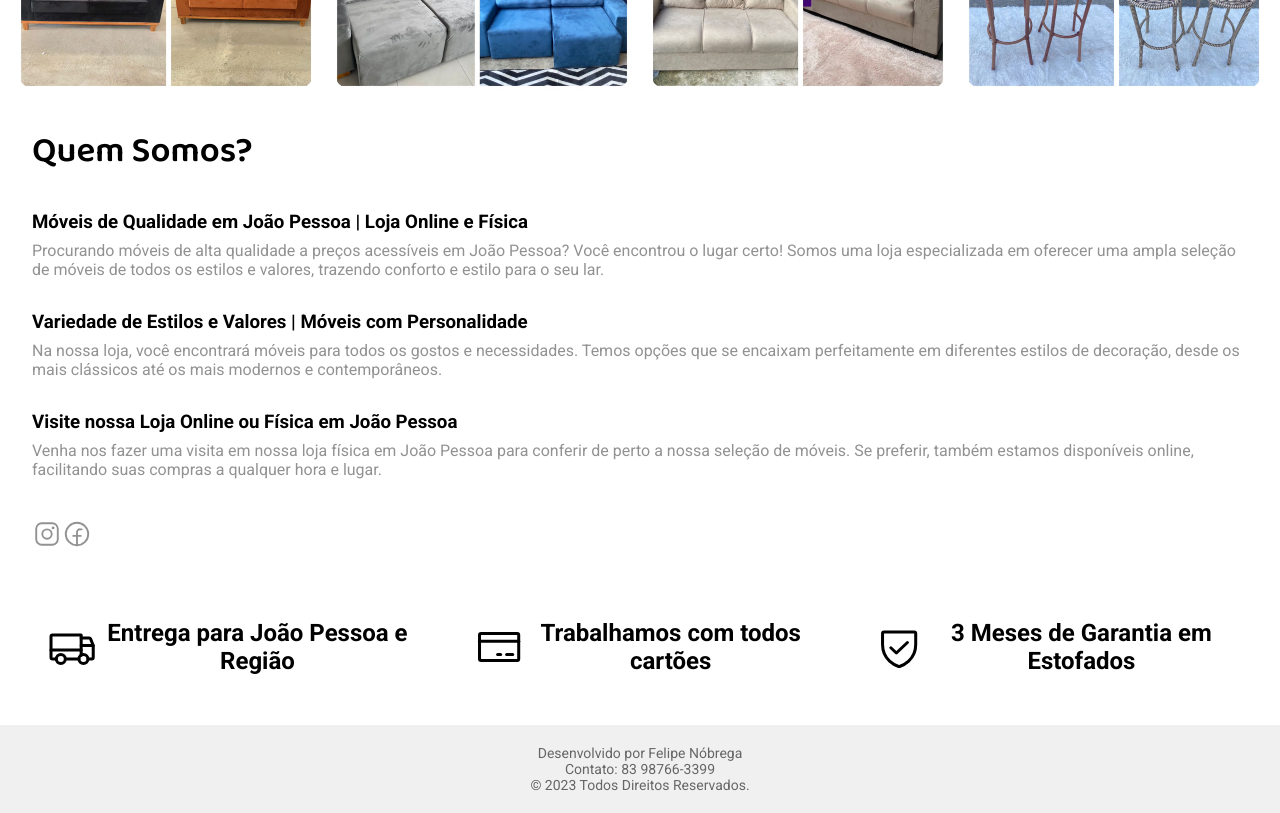
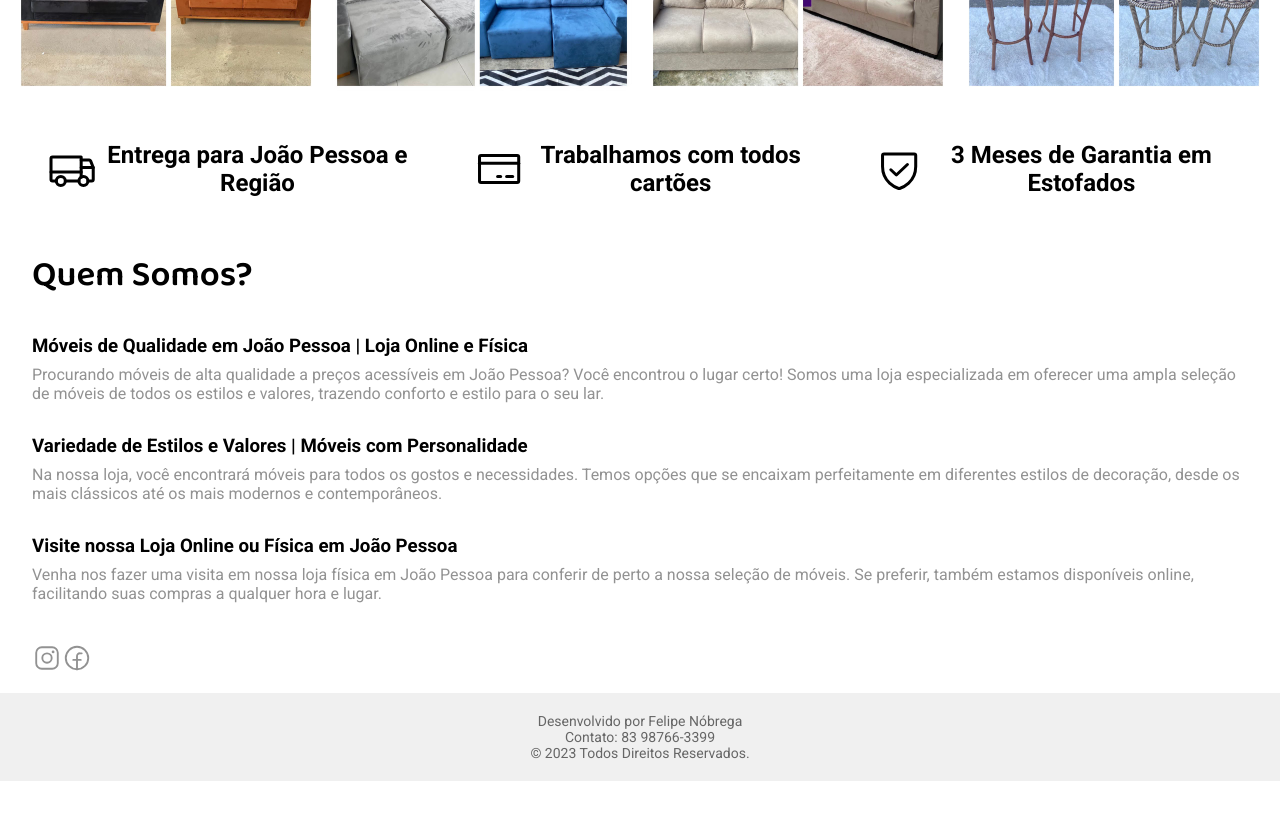
Before and after one commit to felipenobrg/renovecasajp, a React (Vite) app: page / in a window 1280 px wide. Shown: the part 1220-2033 px from the top of the page. After the commit the page ends 2001 px from the top, so only its background shows below. Built offline with nearby package versions, Linux system fonts and the light colour scheme; the HTML template or start-up script is replaced by a standard one.

Commit message:
updating

```diff
--- a/src/pages/Home/Components/CardPhotos/styles.ts
+++ b/src/pages/Home/Components/CardPhotos/styles.ts
@@ -13,7 +13,7 @@ export const CardPhotosContainer = styled.div`
   img {
     width: 100%;
     height: 100%;
-    border-radius: 24px;
+    border-radius: 9px;
 
     &:hover {
       transition: 0.3s ease;
--- a/src/pages/Home/Components/WhoWeAre/styles.ts
+++ b/src/pages/Home/Components/WhoWeAre/styles.ts
@@ -4,12 +4,11 @@ export const WhoWeAreContainer = styled.div`
    display: flex;
    flex-direction: column;
    gap: 2rem;
-   margin: 2rem 2rem 1rem 2rem;
+   margin: 0 2rem 1rem 2rem;
 
    h1 {
     font-family: 'Baloo 2', sans-serif;
     font-size: 2.2rem;
-
    }
 
    p {
@@ -18,4 +17,5 @@ export const WhoWeAreContainer = styled.div`
     font-size: 1rem;
     color: ${(props => props.theme["gray-500"])};
    }
+
 `
--- a/src/pages/Home/index.tsx
+++ b/src/pages/Home/index.tsx
@@ -15,9 +15,8 @@ export function Home() {
       <SectionLink />
       <Carousel />
       <CardPhotos />
-
-     <WhoWeAre />
       <SectionAbout />
+      <WhoWeAre />
       <Footer />
     </>
   );
```
Also changed, not shown: src/@types/styled.d.ts (added, +8 -0 lines).
